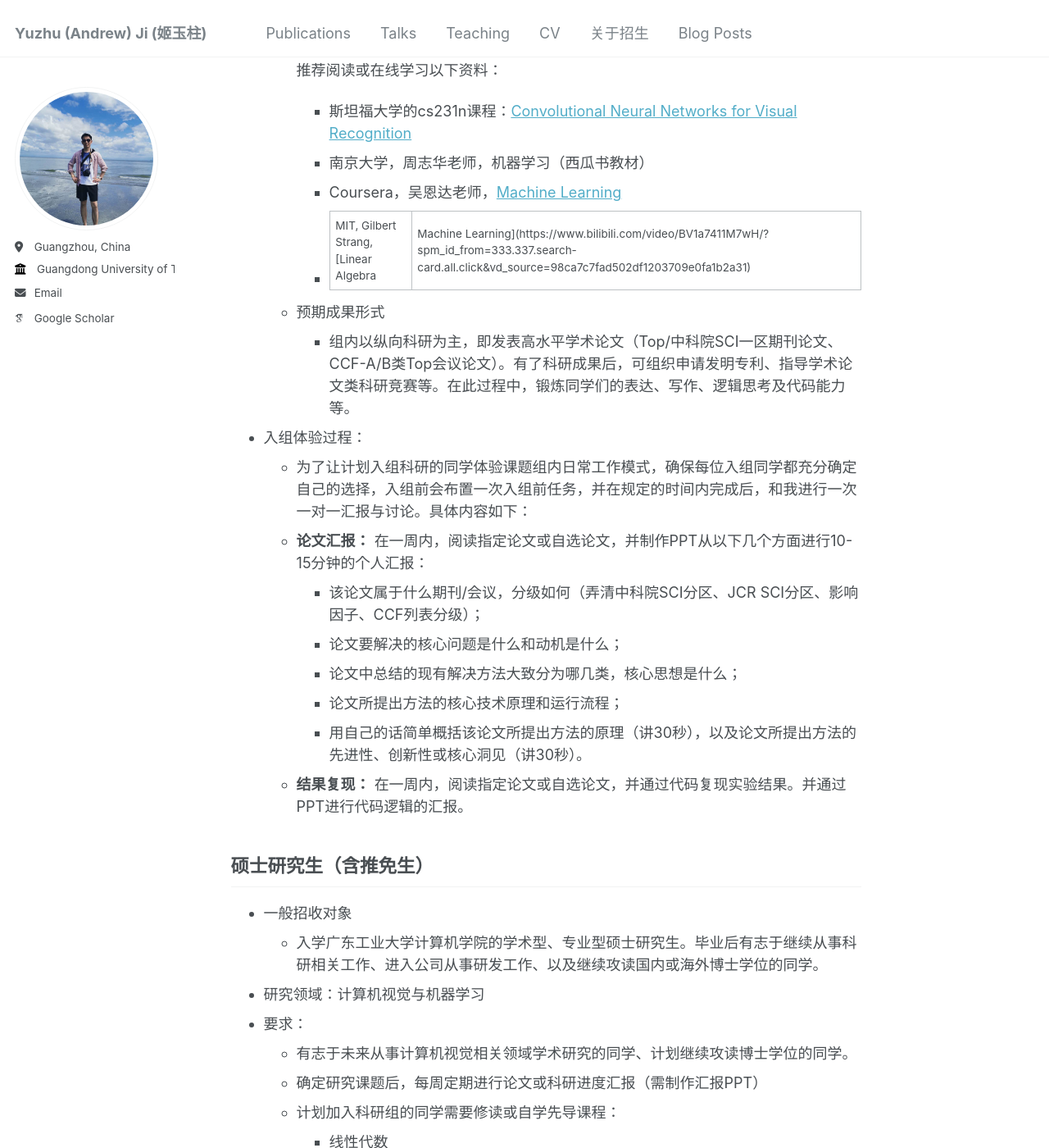
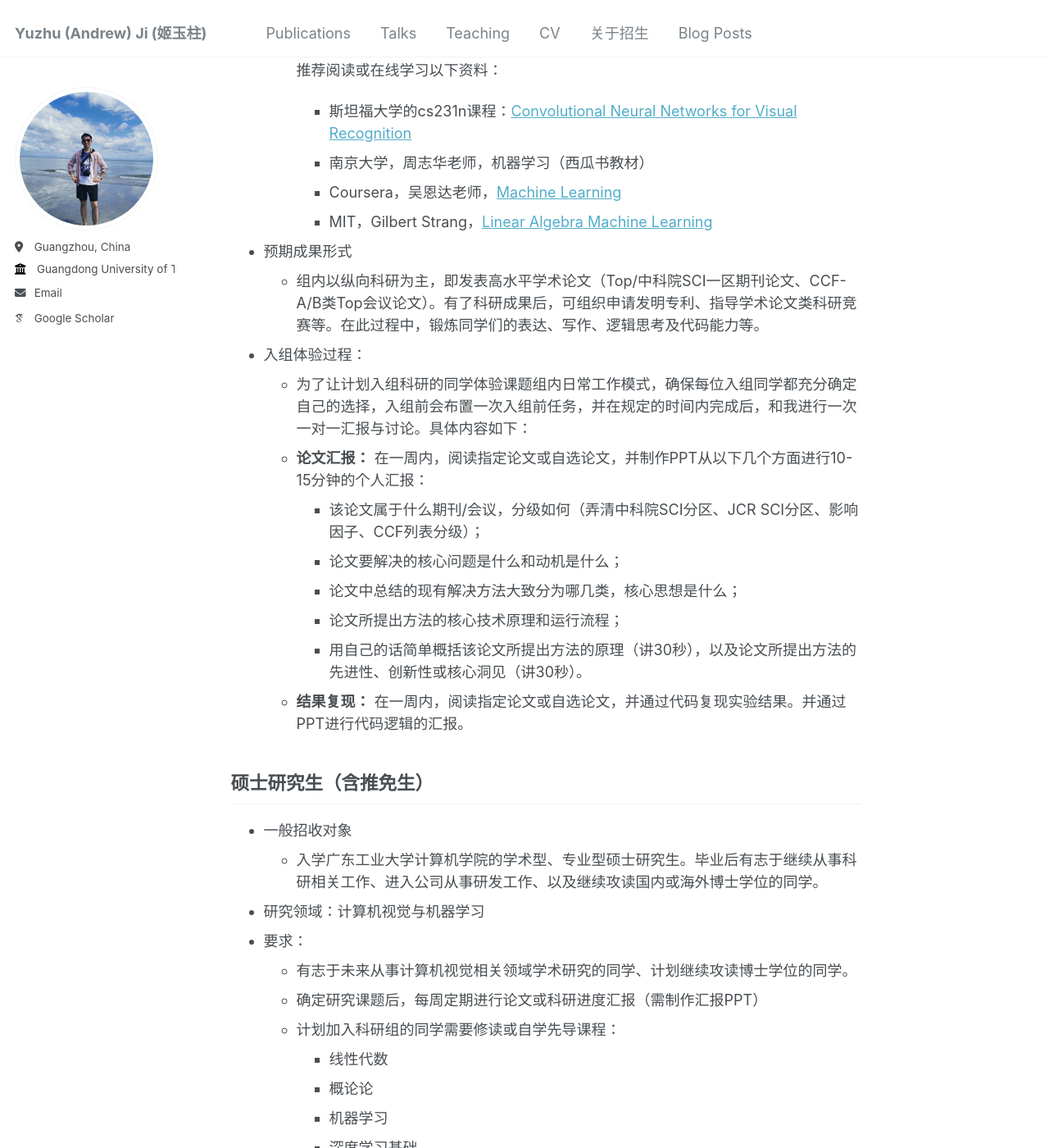
Before and after one commit to AndrewChiyz/andrewchiyz.github.io, a Jekyll site: the page built from _pages/markdown.md, in a window 1280 px wide and 1400 px high, scrolled down 850 px. Shown: the whole window at 82% size. Built offline with Jekyll 4.4.1, drawn with Linux system fonts in a browser that asks for light colours; emoji names are drawn with the system emoji font; some web fonts are replaced; some of the changed text lies outside the part shown.

Commit message:
update: pub. html

```diff
--- a/_pages/markdown.md
+++ b/_pages/markdown.md
@@ -28,10 +28,10 @@ redirect_from:
     * 斯坦福大学的cs231n课程：[Convolutional Neural Networks for Visual Recognition](https://cs231n.github.io)
     * 南京大学，周志华老师，机器学习（西瓜书教材）
     * Coursera，吴恩达老师，[Machine Learning](https://www.bilibili.com/video/BV1Bq421A74G/?spm_id_from=333.337.search-card.all.click&vd_source=98ca7c7fad502df1203709e0fa1b2a31)
-    * MIT, Gilbert Strang, [Linear Algebra | Machine Learning](https://www.bilibili.com/video/BV1a7411M7wH/?spm_id_from=333.337.search-card.all.click&vd_source=98ca7c7fad502df1203709e0fa1b2a31)
+    * MIT，Gilbert Strang，[Linear Algebra Machine Learning](https://www.bilibili.com/video/BV1a7411M7wH/?spm_id_from=333.337.search-card.all.click&vd_source=98ca7c7fad502df1203709e0fa1b2a31)
 
-  - 预期成果形式
-    * 组内以纵向科研为主，即发表高水平学术论文（Top/中科院SCI一区期刊论文、CCF-A/B类Top会议论文）。有了科研成果后，可组织申请发明专利、指导学术论文类科研竞赛等。在此过程中，锻炼同学们的表达、写作、逻辑思考及代码能力等。
+- 预期成果形式
+  * 组内以纵向科研为主，即发表高水平学术论文（Top/中科院SCI一区期刊论文、CCF-A/B类Top会议论文）。有了科研成果后，可组织申请发明专利、指导学术论文类科研竞赛等。在此过程中，锻炼同学们的表达、写作、逻辑思考及代码能力等。
 
 - 入组体验过程：
   - 为了让计划入组科研的同学体验课题组内日常工作模式，确保每位入组同学都充分确定自己的选择，入组前会布置一次入组前任务，并在规定的时间内完成后，和我进行一次一对一汇报与讨论。具体内容如下：
@@ -62,12 +62,11 @@ redirect_from:
     * 斯坦福大学的cs231n课程：[Convolutional Neural Networks for Visual Recognition](https://cs231n.github.io)
     * 南京大学，周志华老师，机器学习（西瓜书教材）
     * Coursera，吴恩达老师，[Machine Learning](https://www.bilibili.com/video/BV1Bq421A74G/?spm_id_from=333.337.search-card.all.click&vd_source=98ca7c7fad502df1203709e0fa1b2a31)
-    * MIT, Gilbert Strang, [Linear Algebra | Machine Learning](https://www.bilibili.com/video/BV1a7411M7wH/?spm_id_from=333.337.search-card.all.click&vd_source=98ca7c7fad502df1203709e0fa1b2a31)
+    * MIT，Gilbert Strang，[Linear Algebra Machine Learning](https://www.bilibili.com/video/BV1a7411M7wH/?spm_id_from=333.337.search-card.all.click&vd_source=98ca7c7fad502df1203709e0fa1b2a31)
 
-  - 预期成果形式
-    * 组内以纵向科研为主，即发表高水平学术论文（Top/中科院SCI一区期刊论文、CCF-A/B类Top会议论文）。有了科研成果后，可组织申请发明专利、指导学术论文类科研竞赛等。在此过程中，锻炼同学们的表达、写作、逻辑思考及代码能力等。
+- 预期成果形式
+  * 组内以纵向科研为主，即发表高水平学术论文（Top/中科院SCI一区期刊论文、CCF-A/B类Top会议论文）。有了科研成果后，可组织申请发明专利、指导学术论文类科研竞赛等。在此过程中，锻炼同学们的表达、写作、逻辑思考及代码能力等。
 
-##
 
 ## 总结
 科研是一门艺术，而做科研是一个痛苦且快乐的过程。痛苦在于攻坚问题的过程通常不是一帆风顺的，甚至以失败为常态；快乐在于获取灵感、实施、提出问题并解决问题，取得有效结果，更重要的是论文接收时的喜悦。好的idea和论文的产出需要时间打磨、完善、优化。此过程中，同学们需要有毅力、抗压能力，以及坚持不懈的努力才能完成。期待同学们有所收获和取得成就。
```
